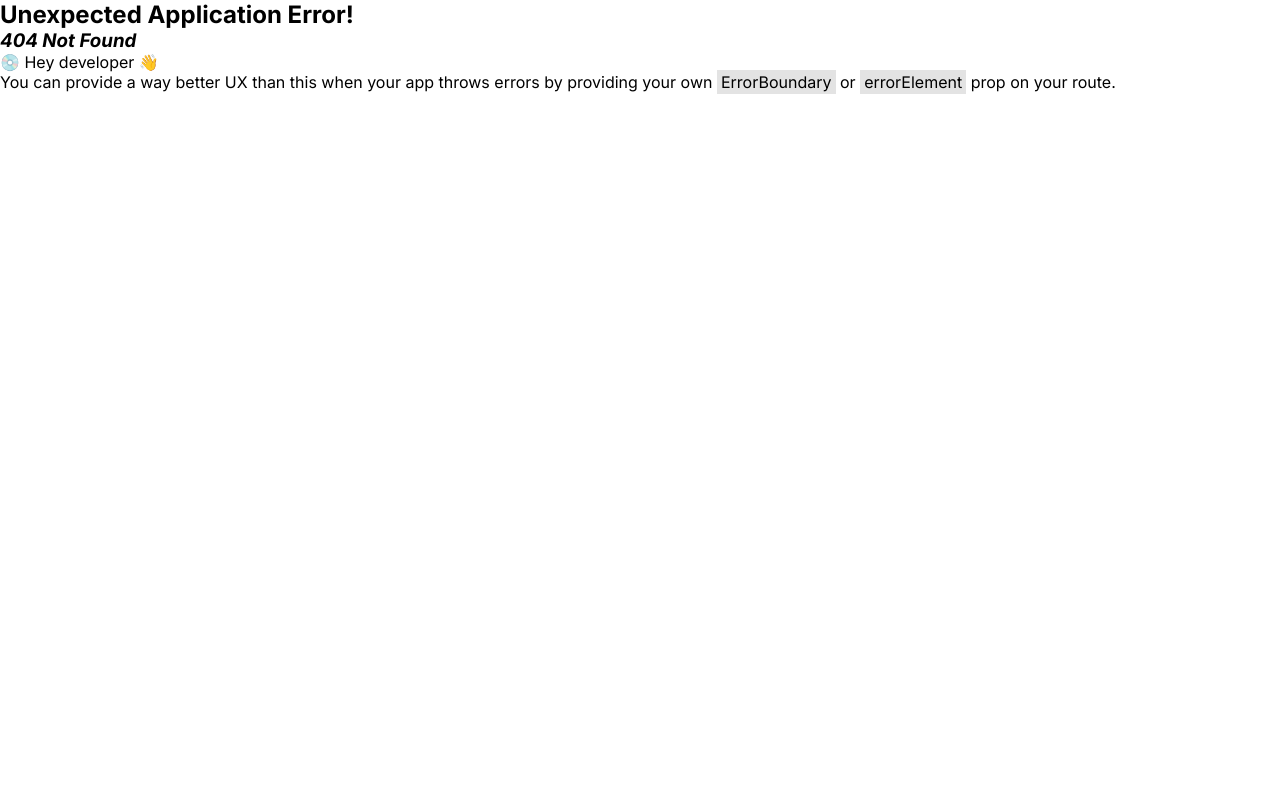
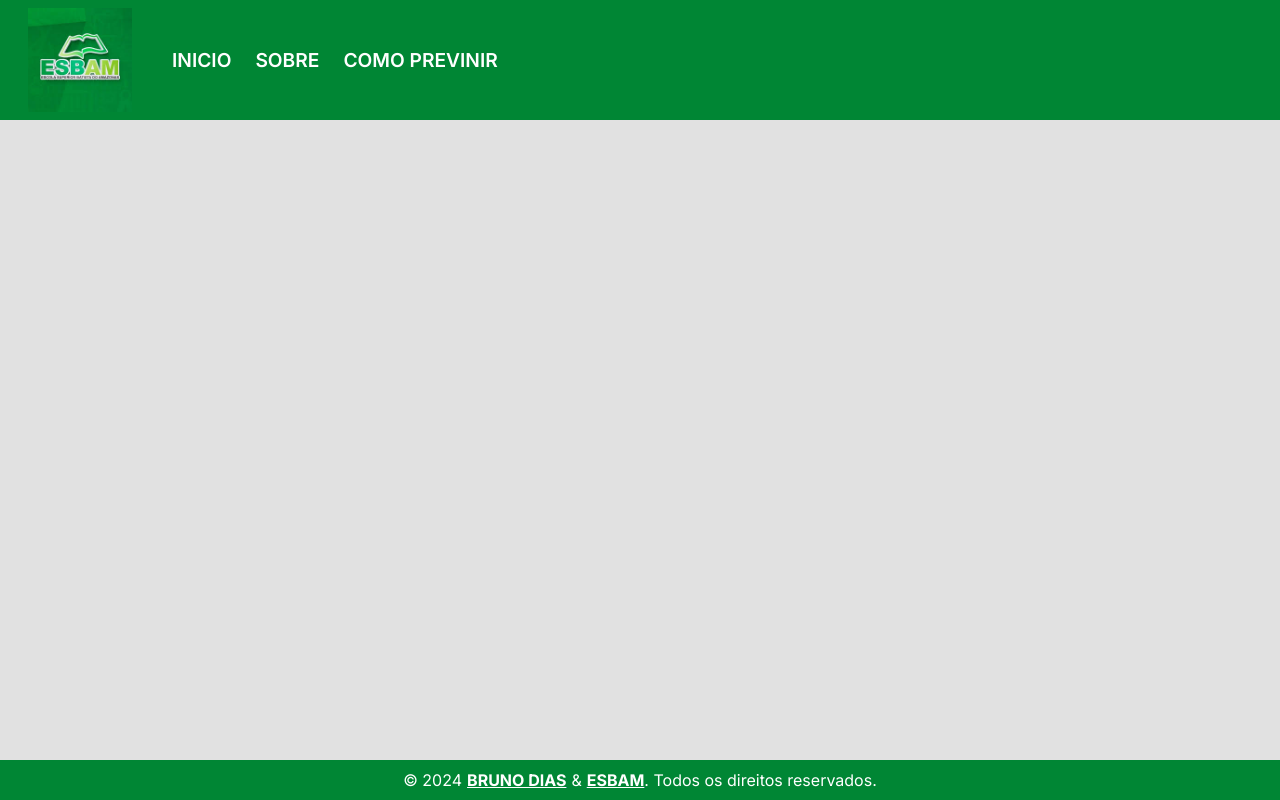
Before and after one commit to brunodias0903/pink-october-esbam, a React (Vite) app: page /how-to-prevent in a window 1280 px wide. Before the commit this address had no page. Built offline with nearby package versions, Linux system fonts and the light colour scheme.

Commit message:
feat: update header, create how to prevent page and update routes

```diff
--- a/src/components/Header/index.tsx
+++ b/src/components/Header/index.tsx
@@ -15,6 +15,7 @@ const Header = () => {
       <HeaderNav>
         <HeaderLink to="/">INICIO</HeaderLink>
         <HeaderLink to="/about">SOBRE</HeaderLink>
+        <HeaderLink to="/how-to-prevent">COMO PREVINIR</HeaderLink>
       </HeaderNav>
     </HeaderContainer>
   );
--- a/src/components/Header/styles.ts
+++ b/src/components/Header/styles.ts
@@ -16,7 +16,7 @@ export const HeaderContainer = styled.div`
 
   padding: 1vh 3.5vh;
 
-  gap: 2vh;
+  gap: 5vh;
 
   background-color: #008634;
 `;
@@ -28,7 +28,7 @@ export const HeaderLogo = styled.img`
 export const HeaderNav = styled.nav`
   display: flex;
 
-  gap: 2vh;
+  gap: 3vh;
 `;
 
 export const HeaderLink = styled(Link)`
--- /dev/null
+++ b/src/pages/HowToPrevent/index.tsx
@@ -0,0 +1,5 @@
+const HowToPrevent = () => {
+  return <div></div>;
+};
+
+export default HowToPrevent;
```
Also changed, not shown: src/App.tsx (+2 -21 lines), src/pages/HowToPrevent/styles.ts (added, +8 -0 lines), src/routes.tsx (added, +29 -0 lines).
